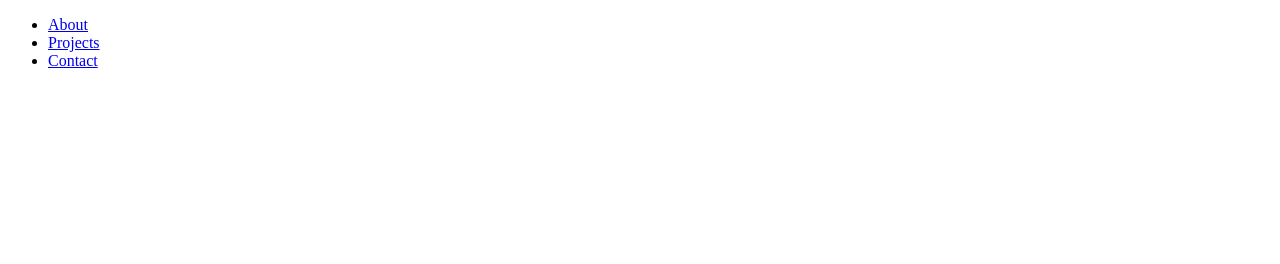
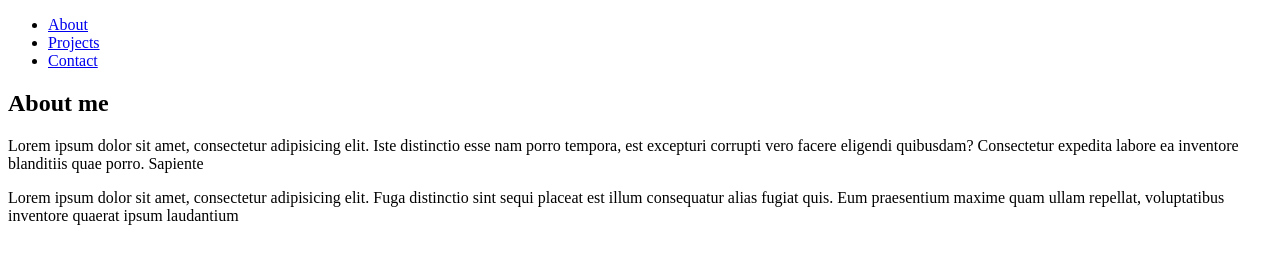
Before and after one commit to AlexEmanuelSoulis/my-first-website, a plain HTML site: page index.html in a window 1280 px wide. Drawn offline with Linux system fonts and the light colour scheme.

Commit message:
Adding the about section

```diff
--- a/index.html
+++ b/index.html
@@ -21,6 +21,11 @@
                    </li>
             </ul>
         </nav>
+        <section id="about">
+            <h1>About me</h1>
+            <p>Lorem ipsum dolor sit amet, consectetur adipisicing elit. Iste distinctio esse nam porro tempora, est excepturi corrupti vero facere eligendi quibusdam? Consectetur expedita labore ea inventore blanditiis quae porro. Sapiente</p>
+            <p>Lorem ipsum dolor sit amet, consectetur adipisicing elit. Fuga distinctio sint sequi placeat est illum consequatur alias fugiat quis. Eum praesentium maxime quam ullam repellat, voluptatibus inventore quaerat ipsum laudantium</p>
+        </section>
     </header>
 </body>
 </html>
```
